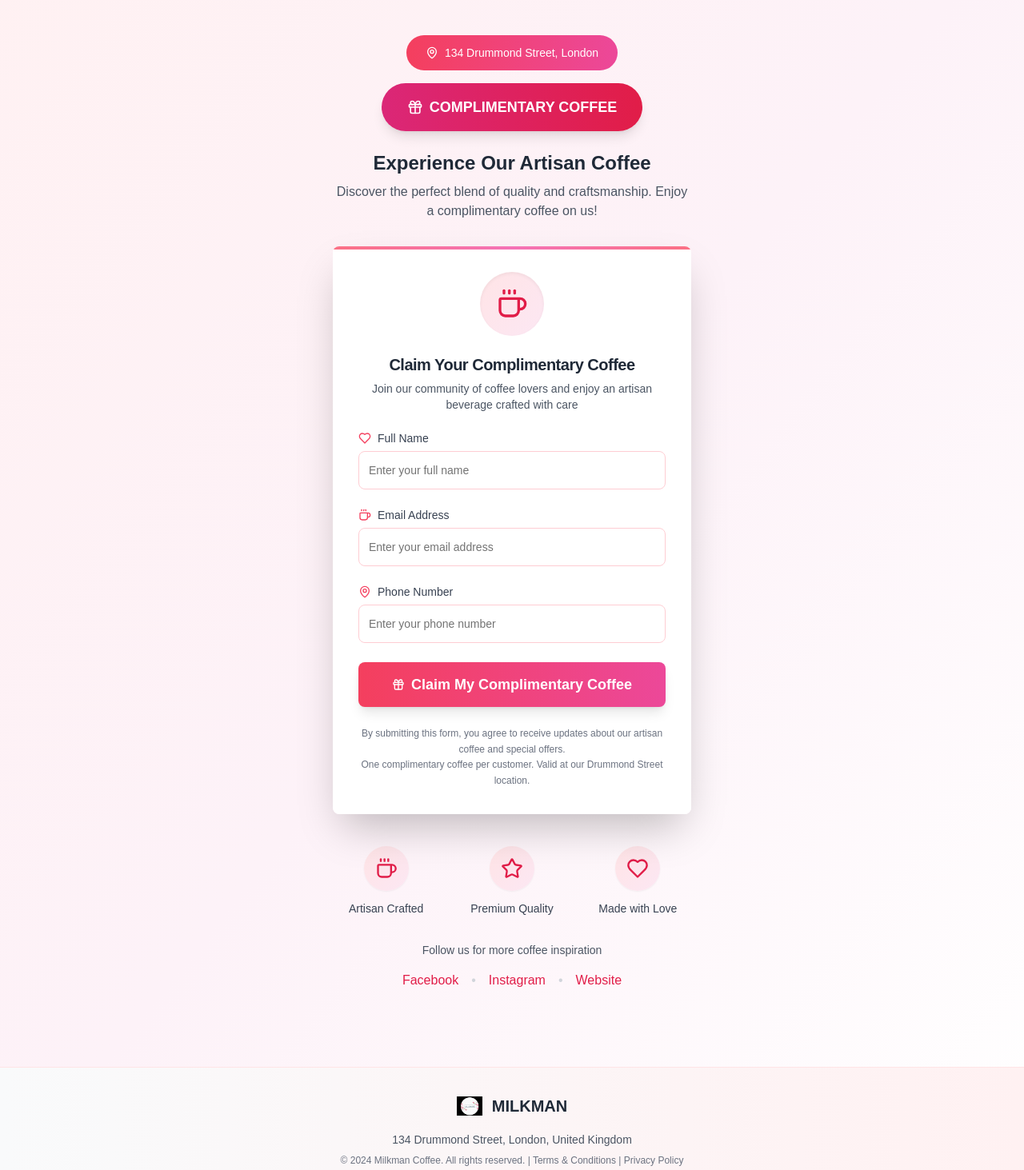
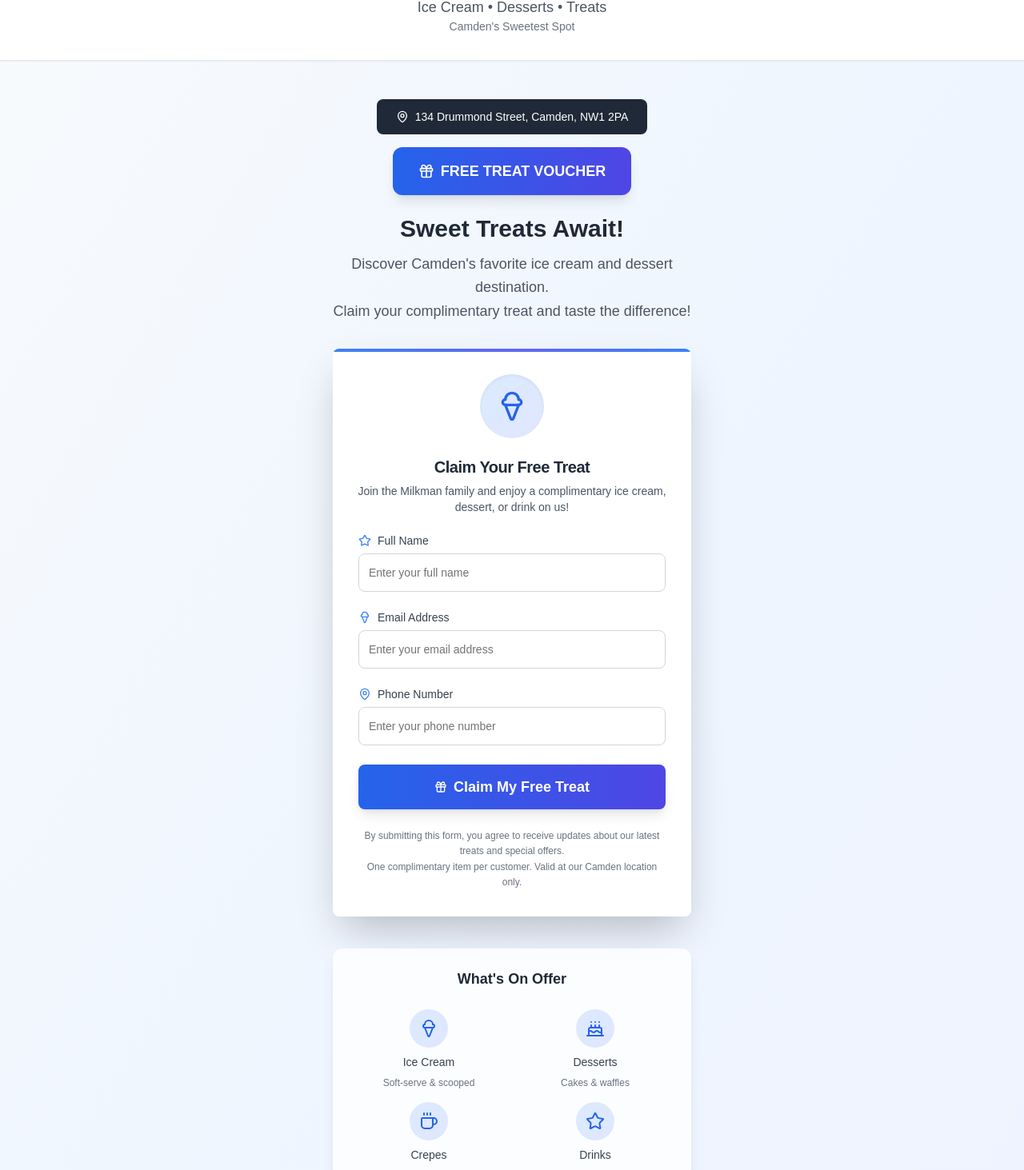
Before and after one commit to KajansAIbness/KajansCoffee, a Next.js app: page / in a window 1280 px wide. Shown: the part 117-1580 px from the top of the page at 80% size. Built offline with nearby package versions, Linux system fonts and the light colour scheme.

Commit message:
feat: redesign form for Milkman London's ice cream focus
Update branding, color scheme, and messaging to reflect new identity

#VERCEL_SKIP

Co-authored-by: null <214628764+KajansAIbness@users.noreply.github.com>

```diff
--- a/app/page.tsx
+++ b/app/page.tsx
@@ -2,7 +2,7 @@
 
 import type React from "react"
 import { useState } from "react"
-import { Coffee, Gift, MapPin, Heart, Star } from "lucide-react"
+import { IceCream, Gift, MapPin, Cake, Coffee, Star } from "lucide-react"
 import { Button } from "@/components/ui/button"
 import { Input } from "@/components/ui/input"
 import { Label } from "@/components/ui/label"
@@ -18,17 +18,17 @@ export default function MilkmanRedemptionForm() {
   }
 
   return (
-    <div className="min-h-screen bg-gradient-to-br from-rose-50 via-pink-50 to-white">
+    <div className="min-h-screen bg-gradient-to-br from-slate-50 via-blue-50 to-indigo-50">
       {/* Header */}
-      <div className="bg-white shadow-sm border-b border-rose-100">
-        <div className="container mx-auto px-4 py-6">
-          <div className="flex items-center justify-center gap-4">
-            <div className="relative w-16 h-16">
-              <Image src="/images/milkman-logo.png" alt="Milkman Coffee Logo" fill className="object-contain" />
+      <div className="bg-white shadow-sm border-b">
+        <div className="container mx-auto px-4 py-8">
+          <div className="flex flex-col items-center gap-4">
+            <div className="relative w-48 h-16">
+              <Image src="/images/milkman-logo.png" alt="Milkman London Logo" fill className="object-contain" />
             </div>
             <div className="text-center">
-              <h1 className="text-3xl font-bold text-gray-800 tracking-wide">MILKMAN</h1>
-              <p className="text-sm text-rose-600 font-medium">Artisan Coffee & More</p>
+              <p className="text-lg text-gray-600 font-medium">Ice Cream • Desserts • Treats</p>
+              <p className="text-sm text-gray-500">Camden's Sweetest Spot</p>
             </div>
           </div>
         </div>
@@ -39,31 +39,33 @@ export default function MilkmanRedemptionForm() {
         <div className="max-w-md mx-auto">
           {/* Location Banner */}
           <div className="text-center mb-8">
-            <div className="inline-flex items-center gap-2 bg-gradient-to-r from-rose-500 to-pink-500 text-white px-6 py-3 rounded-full text-sm font-medium mb-4">
+            <div className="inline-flex items-center gap-2 bg-gray-800 text-white px-6 py-3 rounded-lg text-sm font-medium mb-4">
               <MapPin className="h-4 w-4" />
-              134 Drummond Street, London
+              134 Drummond Street, Camden, NW1 2PA
             </div>
-            <div className="inline-flex items-center gap-2 bg-gradient-to-r from-pink-600 to-rose-600 text-white px-8 py-4 rounded-full text-lg font-semibold mb-6 shadow-lg">
+            <div className="inline-flex items-center gap-2 bg-gradient-to-r from-blue-600 to-indigo-600 text-white px-8 py-4 rounded-xl text-lg font-semibold mb-6 shadow-lg">
               <Gift className="h-5 w-5" />
-              COMPLIMENTARY COFFEE
+              FREE TREAT VOUCHER
             </div>
-            <h2 className="text-2xl font-bold text-gray-800 mb-2">Experience Our Artisan Coffee</h2>
-            <p className="text-gray-600">
-              Discover the perfect blend of quality and craftsmanship. Enjoy a complimentary coffee on us!
+            <h2 className="text-3xl font-bold text-gray-800 mb-3">Sweet Treats Await!</h2>
+            <p className="text-gray-600 text-lg leading-relaxed">
+              Discover Camden's favorite ice cream and dessert destination.
+              <br />
+              Claim your complimentary treat and taste the difference!
             </p>
           </div>
 
           {/* Form Card */}
           <Card className="shadow-2xl border-0 bg-white/95 backdrop-blur-sm overflow-hidden">
-            <div className="absolute top-0 left-0 right-0 h-1 bg-gradient-to-r from-rose-400 via-pink-400 to-rose-400"></div>
+            <div className="absolute top-0 left-0 right-0 h-1 bg-gradient-to-r from-blue-500 via-indigo-500 to-blue-500"></div>
 
             <CardHeader className="text-center pb-6 pt-8">
-              <div className="mx-auto w-20 h-20 bg-gradient-to-br from-rose-100 to-pink-100 rounded-full flex items-center justify-center mb-4 shadow-inner">
-                <Coffee className="h-10 w-10 text-rose-600" />
+              <div className="mx-auto w-20 h-20 bg-gradient-to-br from-blue-100 to-indigo-100 rounded-full flex items-center justify-center mb-4 shadow-inner">
+                <IceCream className="h-10 w-10 text-blue-600" />
               </div>
-              <CardTitle className="text-xl text-gray-800 font-semibold">Claim Your Complimentary Coffee</CardTitle>
+              <CardTitle className="text-xl text-gray-800 font-semibold">Claim Your Free Treat</CardTitle>
               <CardDescription className="text-gray-600">
-                Join our community of coffee lovers and enjoy an artisan beverage crafted with care
+                Join the Milkman family and enjoy a complimentary ice cream, dessert, or drink on us!
               </CardDescription>
             </CardHeader>
 
@@ -76,7 +78,7 @@ export default function MilkmanRedemptionForm() {
               >
                 <div className="space-y-2">
                   <Label htmlFor="name" className="text-gray-700 font-medium flex items-center gap-2">
-                    <Heart className="h-4 w-4 text-rose-500" />
+                    <Star className="h-4 w-4 text-blue-500" />
                     Full Name
                   </Label>
                   <Input
@@ -85,13 +87,13 @@ export default function MilkmanRedemptionForm() {
                     name="name"
                     required
                     placeholder="Enter your full name"
-                    className="h-12 border-rose-200 focus:border-rose-400 focus:ring-rose-400 rounded-lg"
+                    className="h-12 border-gray-300 focus:border-blue-400 focus:ring-blue-400 rounded-lg"
                   />
                 </div>
 
                 <div className="space-y-2">
                   <Label htmlFor="email" className="text-gray-700 font-medium flex items-center gap-2">
-                    <Coffee className="h-4 w-4 text-rose-500" />
+                    <IceCream className="h-4 w-4 text-blue-500" />
                     Email Address
                   </Label>
                   <Input
@@ -100,13 +102,13 @@ export default function MilkmanRedemptionForm() {
                     name="email"
                     required
                     placeholder="Enter your email address"
-                    className="h-12 border-rose-200 focus:border-rose-400 focus:ring-rose-400 rounded-lg"
+                    className="h-12 border-gray-300 focus:border-blue-400 focus:ring-blue-400 rounded-lg"
                   />
                 </div>
 
                 <div className="space-y-2">
                   <Label htmlFor="phone" className="text-gray-700 font-medium flex items-center gap-2">
-                    <MapPin className="h-4 w-4 text-rose-500" />
+                    <MapPin className="h-4 w-4 text-blue-500" />
                     Phone Number
                   </Label>
                   <Input
@@ -116,24 +118,24 @@ export default function MilkmanRedemptionForm() {
                     required
                     pattern="[0-9]{10,15}"
                     placeholder="Enter your phone number"
-                    className="h-12 border-rose-200 focus:border-rose-400 focus:ring-rose-400 rounded-lg"
+                    className="h-12 border-gray-300 focus:border-blue-400 focus:ring-blue-400 rounded-lg"
                   />
                 </div>
 
                 <Button
                   type="submit"
                   disabled={isSubmitting}
-                  className="w-full h-14 bg-gradient-to-r from-rose-500 to-pink-500 hover:from-rose-600 hover:to-pink-600 text-white font-semibold text-lg shadow-lg transition-all duration-300 transform hover:scale-[1.02] rounded-lg"
+                  className="w-full h-14 bg-gradient-to-r from-blue-600 to-indigo-600 hover:from-blue-700 hover:to-indigo-700 text-white font-semibold text-lg shadow-lg transition-all duration-300 transform hover:scale-[1.02] rounded-lg"
                 >
                   {isSubmitting ? (
                     <div className="flex items-center gap-2">
                       <div className="w-5 h-5 border-2 border-white border-t-transparent rounded-full animate-spin" />
-                      Processing Your Request...
+                      Processing Your Voucher...
                     </div>
                   ) : (
                     <div className="flex items-center gap-2">
                       <Gift className="h-5 w-5" />
-                      Claim My Complimentary Coffee
+                      Claim My Free Treat
                     </div>
                   )}
                 </Button>
@@ -142,83 +144,71 @@ export default function MilkmanRedemptionForm() {
               {/* Terms */}
               <div className="mt-6 text-center">
                 <p className="text-xs text-gray-500 leading-relaxed">
-                  By submitting this form, you agree to receive updates about our artisan coffee and special offers.
+                  By submitting this form, you agree to receive updates about our latest treats and special offers.
                   <br />
-                  One complimentary coffee per customer. Valid at our Drummond Street location.
+                  One complimentary item per customer. Valid at our Camden location only.
                 </p>
               </div>
             </CardContent>
           </Card>
 
-          {/* Features */}
-          <div className="mt-10 grid grid-cols-3 gap-6 text-center">
-            <div className="flex flex-col items-center gap-3">
-              <div className="w-14 h-14 bg-gradient-to-br from-rose-100 to-pink-100 rounded-full flex items-center justify-center shadow-sm">
-                <Coffee className="h-7 w-7 text-rose-600" />
+          {/* What We Offer */}
+          <div className="mt-10 bg-white/80 backdrop-blur-sm rounded-xl p-6 shadow-lg">
+            <h3 className="text-lg font-semibold text-gray-800 text-center mb-6">What's On Offer</h3>
+            <div className="grid grid-cols-2 gap-4 text-center">
+              <div className="flex flex-col items-center gap-2">
+                <div className="w-12 h-12 bg-gradient-to-br from-blue-100 to-indigo-100 rounded-full flex items-center justify-center">
+                  <IceCream className="h-6 w-6 text-blue-600" />
+                </div>
+                <p className="text-sm text-gray-700 font-medium">Ice Cream</p>
+                <p className="text-xs text-gray-500">Soft-serve & scooped</p>
               </div>
-              <p className="text-sm text-gray-700 font-medium">Artisan Crafted</p>
-            </div>
-            <div className="flex flex-col items-center gap-3">
-              <div className="w-14 h-14 bg-gradient-to-br from-rose-100 to-pink-100 rounded-full flex items-center justify-center shadow-sm">
-                <Star className="h-7 w-7 text-rose-600" />
+              <div className="flex flex-col items-center gap-2">
+                <div className="w-12 h-12 bg-gradient-to-br from-blue-100 to-indigo-100 rounded-full flex items-center justify-center">
+                  <Cake className="h-6 w-6 text-blue-600" />
+                </div>
+                <p className="text-sm text-gray-700 font-medium">Desserts</p>
+                <p className="text-xs text-gray-500">Cakes & waffles</p>
               </div>
-              <p className="text-sm text-gray-700 font-medium">Premium Quality</p>
-            </div>
-            <div className="flex flex-col items-center gap-3">
-              <div className="w-14 h-14 bg-gradient-to-br from-rose-100 to-pink-100 rounded-full flex items-center justify-center shadow-sm">
-                <Heart className="h-7 w-7 text-rose-600" />
+              <div className="flex flex-col items-center gap-2">
+                <div className="w-12 h-12 bg-gradient-to-br from-blue-100 to-indigo-100 rounded-full flex items-center justify-center">
+                  <Coffee className="h-6 w-6 text-blue-600" />
+                </div>
+                <p className="text-sm text-gray-700 font-medium">Crepes</p>
+                <p className="text-xs text-gray-500">Sweet & savory</p>
               </div>
-              <p className="text-sm text-gray-700 font-medium">Made with Love</p>
+              <div className="flex flex-col items-center gap-2">
+                <div className="w-12 h-12 bg-gradient-to-br from-blue-100 to-indigo-100 rounded-full flex items-center justify-center">
+                  <Star className="h-6 w-6 text-blue-600" />
+                </div>
+                <p className="text-sm text-gray-700 font-medium">Drinks</p>
+                <p className="text-xs text-gray-500">Smoothies & Karak Chai</p>
+              </div>
             </div>
           </div>
 
-          {/* Social Links */}
-          <div className="mt-8 text-center">
-            <p className="text-sm text-gray-600 mb-4">Follow us for more coffee inspiration</p>
-            <div className="flex justify-center gap-4">
-              <a
-                href="https://www.facebook.com/profile.php?id=100071274365934"
-                target="_blank"
-                rel="noopener noreferrer"
-                className="text-rose-600 hover:text-rose-700 transition-colors"
-              >
-                Facebook
-              </a>
-              <span className="text-gray-300">•</span>
-              <a
-                href="https://www.instagram.com/milkmanlondon/"
-                target="_blank"
-                rel="noopener noreferrer"
-                className="text-rose-600 hover:text-rose-700 transition-colors"
-              >
-                Instagram
-              </a>
-              <span className="text-gray-300">•</span>
-              <a
-                href="https://milkmanlondon.co.uk/"
-                target="_blank"
-                rel="noopener noreferrer"
-                className="text-rose-600 hover:text-rose-700 transition-colors"
-              >
-                Website
-              </a>
-            </div>
+          {/* Call to Action */}
+          <div className="mt-8 text-center bg-gradient-to-r from-gray-800 to-gray-900 text-white p-6 rounded-xl">
+            <h3 className="text-lg font-semibold mb-2">Visit Us Today!</h3>
+            <p className="text-sm text-gray-300 mb-3">
+              Experience Camden's sweetest destination at 134 Drummond Street
+            </p>
+            <p className="text-xs text-gray-400">Open daily • Takeaway available • Perfect for treats on the go</p>
           </div>
         </div>
       </div>
 
       {/* Footer */}
-      <div className="bg-gradient-to-r from-gray-50 to-rose-50 py-8 mt-12 border-t border-rose-100">
+      <div className="bg-white py-8 mt-12 border-t">
         <div className="container mx-auto px-4 text-center">
           <div className="flex items-center justify-center gap-3 mb-4">
-            <div className="relative w-8 h-8">
+            <div className="relative w-32 h-8">
               <Image src="/images/milkman-logo.png" alt="Milkman Logo" fill className="object-contain" />
             </div>
-            <span className="text-xl font-bold text-gray-800">MILKMAN</span>
           </div>
-          <p className="text-gray-600 text-sm mb-2">134 Drummond Street, London, United Kingdom</p>
+          <p className="text-gray-600 text-sm mb-2">134 Drummond Street, Camden, London NW1 2PA</p>
           <p className="text-gray-500 text-xs">
-            © 2024 Milkman Coffee. All rights reserved. | Terms & Conditions | Privacy Policy
+            © 2024 Milkman London. All rights reserved. | Terms & Conditions | Privacy Policy
           </p>
         </div>
       </div>
```
Also changed, not shown: public/images/milkman-logo.png, 1 other file (tests, documents, lock files or other folders).
